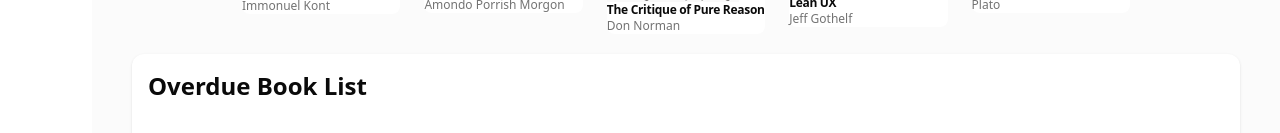
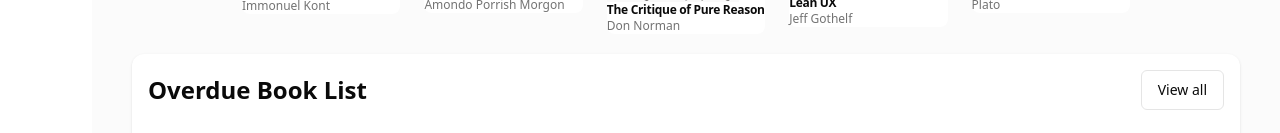
Before and after one commit to olakadasami/library-ms-frontend, a Next.js app: page /dashboard in a window 1280 px wide. Shown: the part 798-931 px from the top of the page. Built offline with nearby package versions, Linux system fonts and the light colour scheme.

Commit message:
feat: add view all button

```diff
--- a/src/features/dashboard/DashboardList.tsx
+++ b/src/features/dashboard/DashboardList.tsx
@@ -1,12 +1,16 @@
 import React from "react";
 import TableComponent from "../table/Table";
 import { Button } from "@/components/ui/button";
+import Link from "next/link";
+import { Url } from "next/dist/shared/lib/router/router";
 
 interface TableProps<T> {
   caption: string;
   data: T[];
   action?: () => void;
   actionCaption?: string;
+  listAll?: boolean;
+  listAllHref?: Url;
 }
 
 function DashboardList<T extends object>({
@@ -14,16 +18,25 @@ function DashboardList<T extends object>({
   action,
   caption,
   actionCaption,
+  listAll,
+  listAllHref,
 }: TableProps<T>) {
   return (
     <section className="shadow rounded-xl p-4 space-y-4  bg-background">
       <div className="flex items-center justify-between">
         <h2 className="font-semibold text-2xl">{caption}</h2>
-        {action && (
-          <Button onClick={action} variant={"outline"}>
-            {actionCaption}
-          </Button>
-        )}
+        <div className="flex items-center gap-4">
+          {action && (
+            <Button onClick={action} variant={"outline"}>
+              {actionCaption}
+            </Button>
+          )}
+          {listAll && listAllHref && (
+            <Link href={listAllHref}>
+              <Button variant="outline">View all</Button>
+            </Link>
+          )}
+        </div>
       </div>
 
       <TableComponent data={data} />
```
